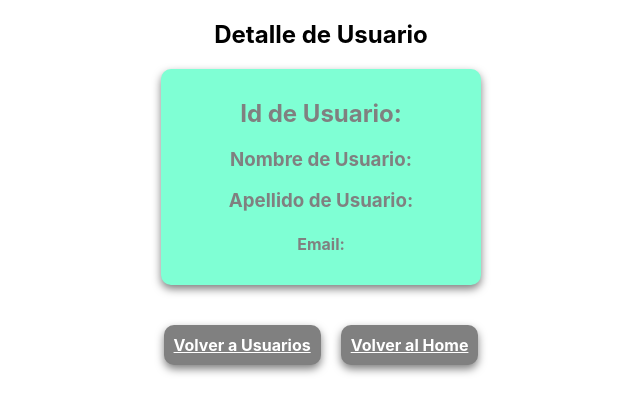
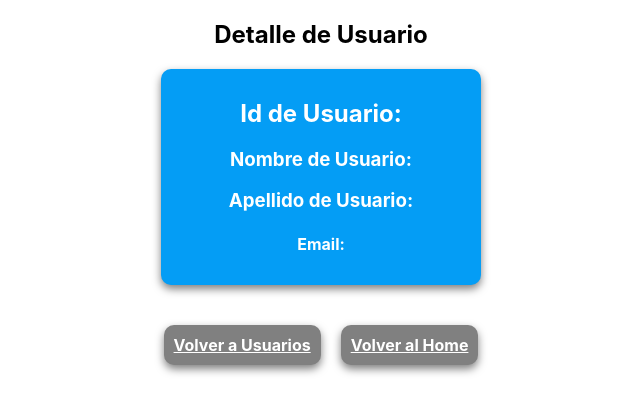
Before and after one commit to AgusSchuller/bici7g-dashboard, a React (Create React App) app: page /users/1 in a window 1280 px wide. Shown: the top 414 px of the page, without its empty margins (319-959 px from the left). Built offline with nearby package versions, Linux system fonts and the light colour scheme; no server answers.

Commit message:
colores de cards

```diff
--- a/src/App.css
+++ b/src/App.css
@@ -16,14 +16,14 @@
 }
 
 .card {
-  background-color: aquamarine;
+  background-color: rgb(4, 157, 245);
   box-shadow: 0 4px 8px 0 rgba(0, 0, 0, 0.5);
   max-width: 300px;
   margin: auto;
   padding: 10px;
   text-align: center;
   margin-top: 10px;
-  color: gray;
+  color: white;
   border-radius: 10px;
 }
 
--- a/src/components/ProductById.js
+++ b/src/components/ProductById.js
@@ -19,7 +19,7 @@ function ProductById() {
         console.log(error);
       });
   }, []);
-  console.log(productData.Imagen)
+  //console.log(productData.Imagen)
 
 
   return (
@@ -33,7 +33,7 @@ function ProductById() {
         <h3>Descripción del Producto:</h3>
         <h4>{productData.Descripcion}</h4>
         {/* <figure>
-        <img src=`D:\Dropbox\004-Programacion\Digital House\Curso Full Stack\Proyectos\grupo_7_bicis7g\public\img\bicis\${productData.Imagen}` alt="foto-de-bici" />
+        <img src="http://" alt="foto-de-bici" />
         </figure> */}
 
       </nav>
```
